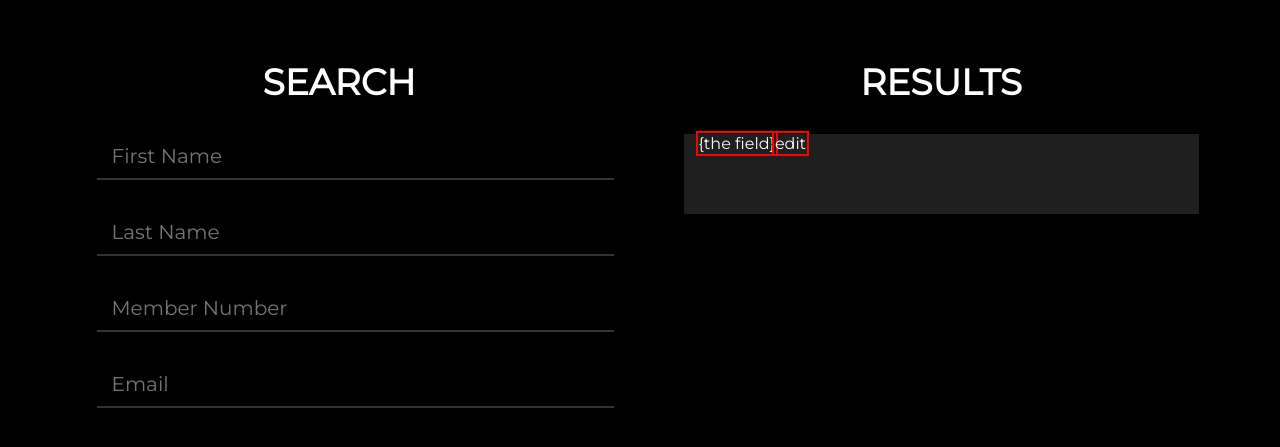
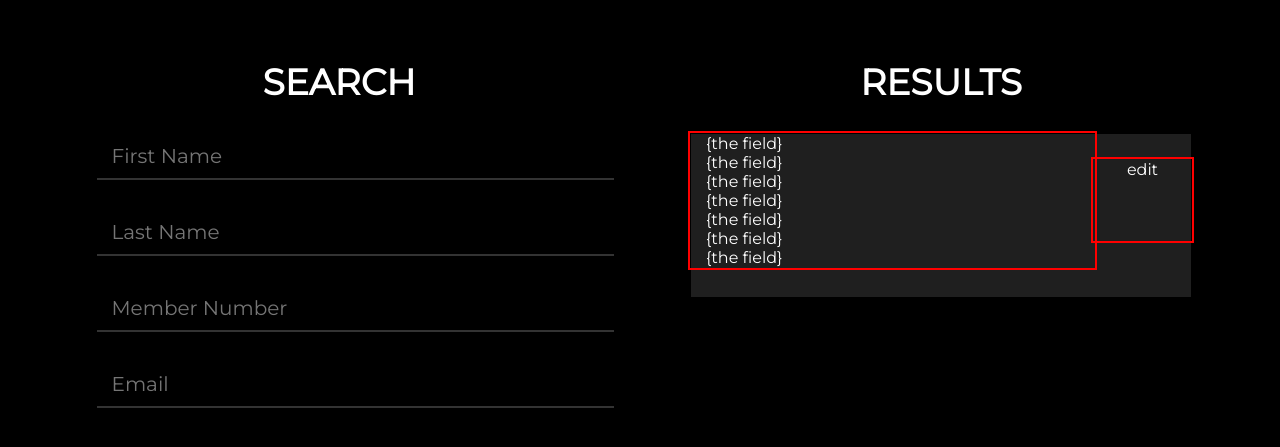
Before and after one commit to unitedideas/memberomra, a Django app: page /search in a window 1280 px wide. Shown: the part 87-534 px from the top of the page. Run offline with Django 3.2, Linux system fonts and the light colour scheme; the visitor is signed in with stand-in values (Sample User, id 1); some libraries are stand-ins or nearby versions.

Commit message:
updating the search template

```diff
--- a/members/templates/members/search.html
+++ b/members/templates/members/search.html
@@ -6,7 +6,6 @@
 
     {% block head %}
         <title>OMRA Member Search</title>
-        <link rel="stylesheet" type="text/css" href='{% static "memberomra/css/base.css" %}'>
 
     {% endblock %}
 </head>
@@ -39,7 +38,16 @@
                 {#for member in member search results#}
                 <div class="result_group">
                     {# for item in list to display #}
-                    <div class="member_data_left ref">{the field}</div>
+                    <div class="member_data_left ref">
+                        {# for item in list to display #}
+                        <p>{the field}</p>
+                        <p>{the field}</p>
+                        <p>{the field}</p>
+                        <p>{the field}</p>
+                        <p>{the field}</p>
+                        <p>{the field}</p>
+                        <p>{the field}</p>
+                    </div>
                     <div class="edit_del_right ref">edit</div>
                 </div>
             </div>
--- a/static/memberomra/css/base.css
+++ b/static/memberomra/css/base.css
@@ -227,8 +227,6 @@ button:visited {
     width: 100%;
     max-width: 500px;
     display: inline-block;
-    height: 80px;
-    padding-left: 15px;
     background-color: rgb(31, 31, 31);
 }
 
@@ -237,10 +235,21 @@ button:visited {
     margin-bottom: 30px;
 }
 
-member_data_left {
+.member_data_left {
+    flex-direction: row;
+    padding-left: 15px;
+    width: 80%;
+    text-align: left;
 
 }
 
-edit_del_right {
+.edit_del_right {
+width: 20%;
+    height: 80px;
+    margin: auto;
+}
 
+
+p{
+    margin: auto;
 }
```
